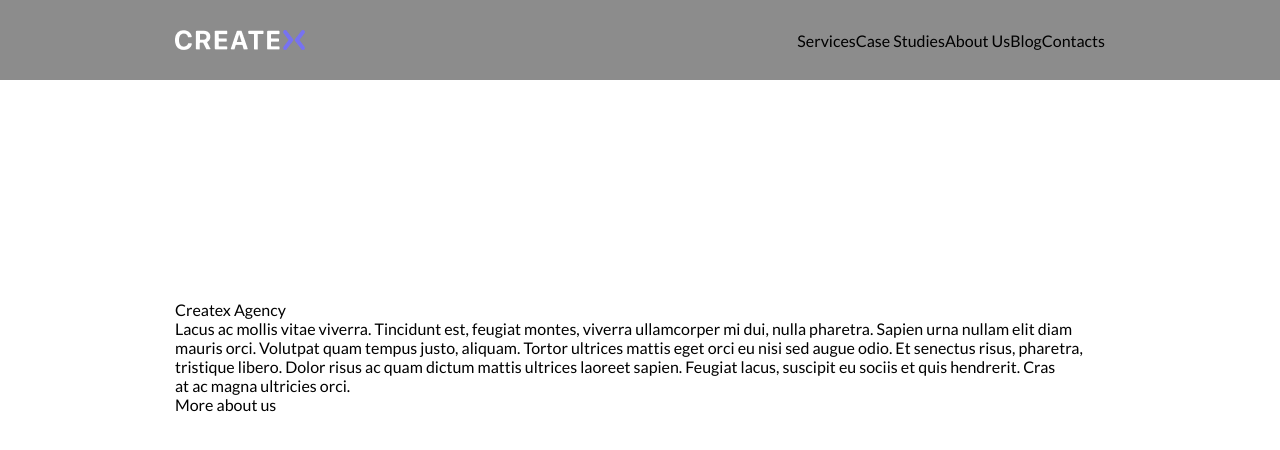
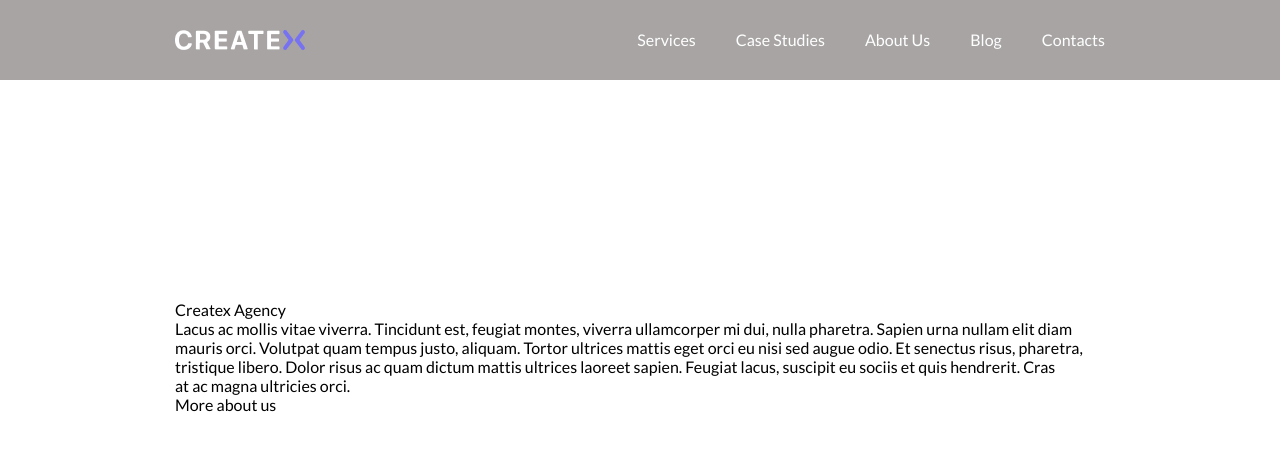
Before and after one commit to Group-Malika/createX, a plain HTML site: page index.html in a window 1280 px wide. Drawn offline with nearby package versions, Linux system fonts and the light colour scheme.

Commit message:
finish adding styles for header link

```diff
--- a/css/style.css
+++ b/css/style.css
@@ -62,7 +62,8 @@ input::placeholder {
 	color: inherit;
 }
 
-button,a {
+button,
+a {
 	cursor: pointer;
 }
 
@@ -71,6 +72,7 @@ textarea {
 	display: block;
 	resize: none;
 }
+
 .container {
 	max-width: 1325px;
 	width: 100%;
@@ -78,6 +80,7 @@ textarea {
 	margin: 0 auto;
 	padding: 0 15px;
 }
+
 section {
 	padding: 100px 0;
 }
@@ -121,28 +124,44 @@ section {
 /* MALIKA */
 
 /* header */
-.header{
+.header {
 	position: fixed;
 	width: 100%;
 	top: 0;
 	left: 0;
 	z-index: 1000;
 }
-.header::before{
+
+.header::before {
 	content: '';
 	position: absolute;
 	top: 0;
 	left: 0;
 	width: 100%;
 	height: 100%;
-	background-color: rgba(112, 112, 112, 0.8);
+	background-color: rgba(147, 142, 142, 0.8);
 }
-.header_body{
+
+.header_body {
 	position: relative;
 	z-index: 10;
 	height: 80px;
 
 }
-.header_link{
-
+.header_list{
+	gap: 40px;
 }
+.header_link {
+	font-size: 16px;
+	font-weight: 400;
+	line-height: 26px;
+	letter-spacing: 0em;
+	text-align: left;
+	color: #FFFFFF;
+	transition: 1s;
+}
+.header_link:hover{
+	color: #7772F1;
+	border-bottom: 1px solid #7772F1;
+	transition: 1s;
+}
```
